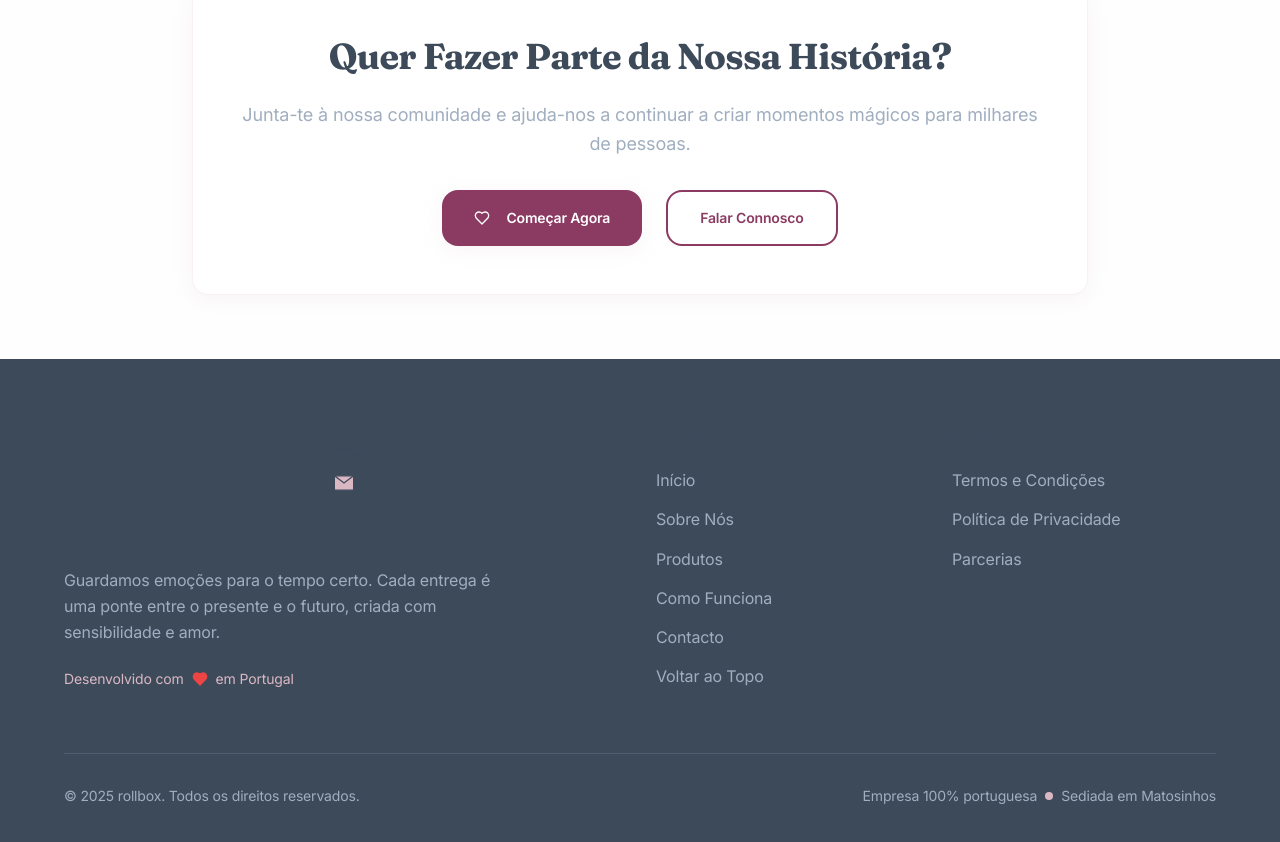
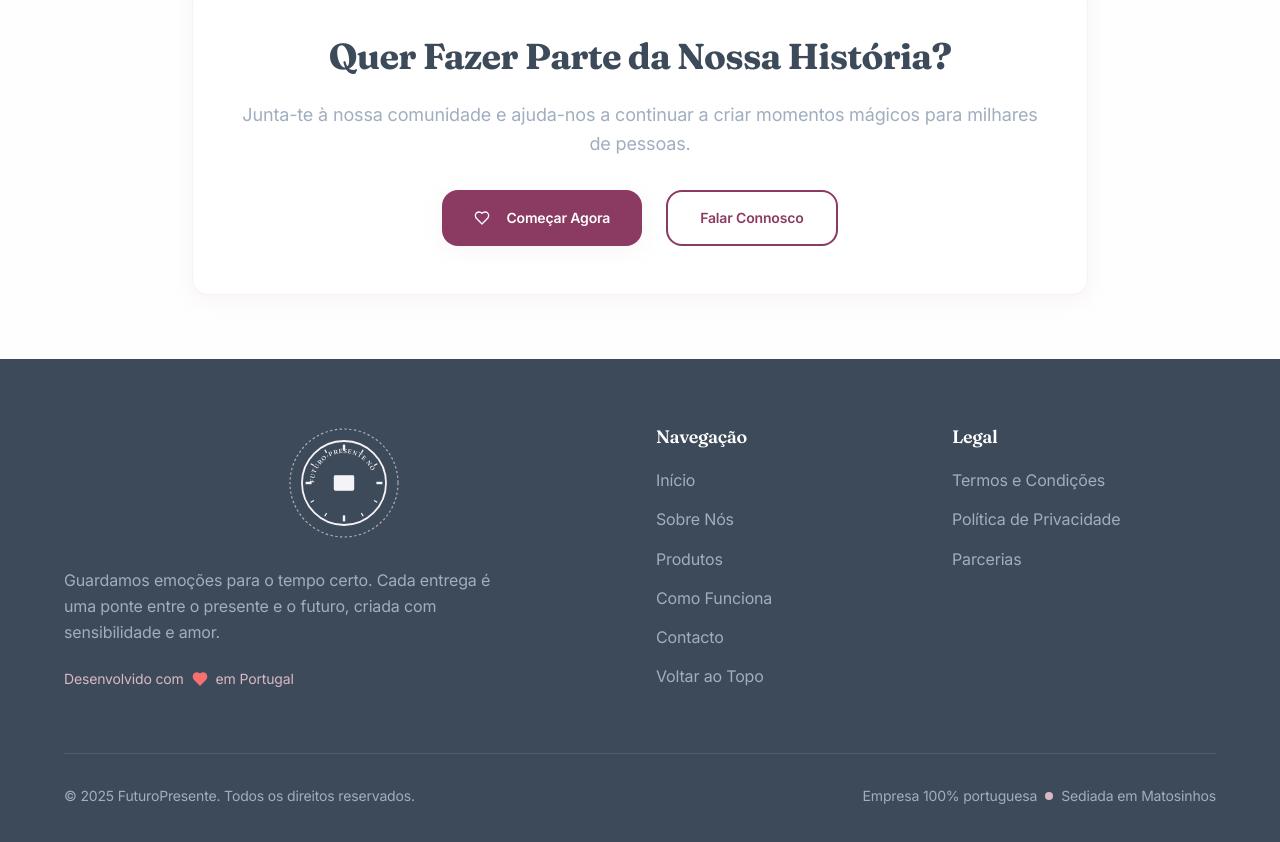
Before and after one commit to hubrollbox/future-keepsake-delivery, a React (Vite) app: page /about in a window 1280 px wide. Shown: the part 1926-2768 px from the top of the page. Built offline with nearby package versions, Linux system fonts and the light colour scheme.

Commit message:
Fix: Improve footer logo and CVA
Improve the visibility of the footer logo and the CVA (copyright, version, and author) section at the bottom of the page.

```diff
--- a/src/components/Footer.tsx
+++ b/src/components/Footer.tsx
@@ -15,22 +15,22 @@ const Footer = () => {
             {/* Brand Section */}
             <div className="md:col-span-2">
               <div className="flex items-center justify-center mb-6">
-                <SeloDoTempoIcon size={120} className="" />
+                <SeloDoTempoIcon size={120} variant="negative" className="" />
               </div>
-              <p className="text-misty-gray leading-relaxed mb-6 max-w-md">
+              <p className="text-misty-gray leading-relaxed mb-6 max-w-md text-center md:text-left">
                 Guardamos emoções para o tempo certo. Cada entrega é uma ponte entre o presente e o futuro,
                 criada com sensibilidade e amor.
               </p>
-              <div className="flex items-center space-x-2 text-dusty-rose mb-4">
+              <div className="flex items-center justify-center md:justify-start space-x-2 text-dusty-rose mb-4">
                 <span className="text-sm">Desenvolvido com</span>
-                <Heart className="h-4 w-4 text-red-500 fill-current" />
+                <Heart className="h-4 w-4 text-red-400 fill-current" />
                 <span className="text-sm">em Portugal</span>
               </div>
             </div>
 
             {/* Navigation Links */}
             <div>
-              <h4 className="font-fraunces font-semibold text-lg mb-4">Navegação</h4>
+              <h4 className="font-fraunces font-semibold text-lg mb-4 text-white">Navegação</h4>
               <ul className="space-y-3">
                 <li>
                   <button
@@ -85,7 +85,7 @@ const Footer = () => {
 
             {/* Legal Links */}
             <div>
-              <h4 className="font-fraunces font-semibold text-lg mb-4">Legal</h4>
+              <h4 className="font-fraunces font-semibold text-lg mb-4 text-white">Legal</h4>
               <ul className="space-y-3">
                 <li>
                   <button
@@ -119,7 +119,7 @@ const Footer = () => {
           <div className="border-t border-misty-gray/20 pt-8">
             <div className="flex flex-col md:flex-row justify-between items-center space-y-4 md:space-y-0">
               <p className="text-misty-gray text-sm">
-                © 2025 rollbox. Todos os direitos reservados.
+                © 2025 FuturoPresente. Todos os direitos reservados.
               </p>
               <div className="flex items-center space-x-2 text-misty-gray text-sm">
                 <span>Empresa 100% portuguesa</span>
```
